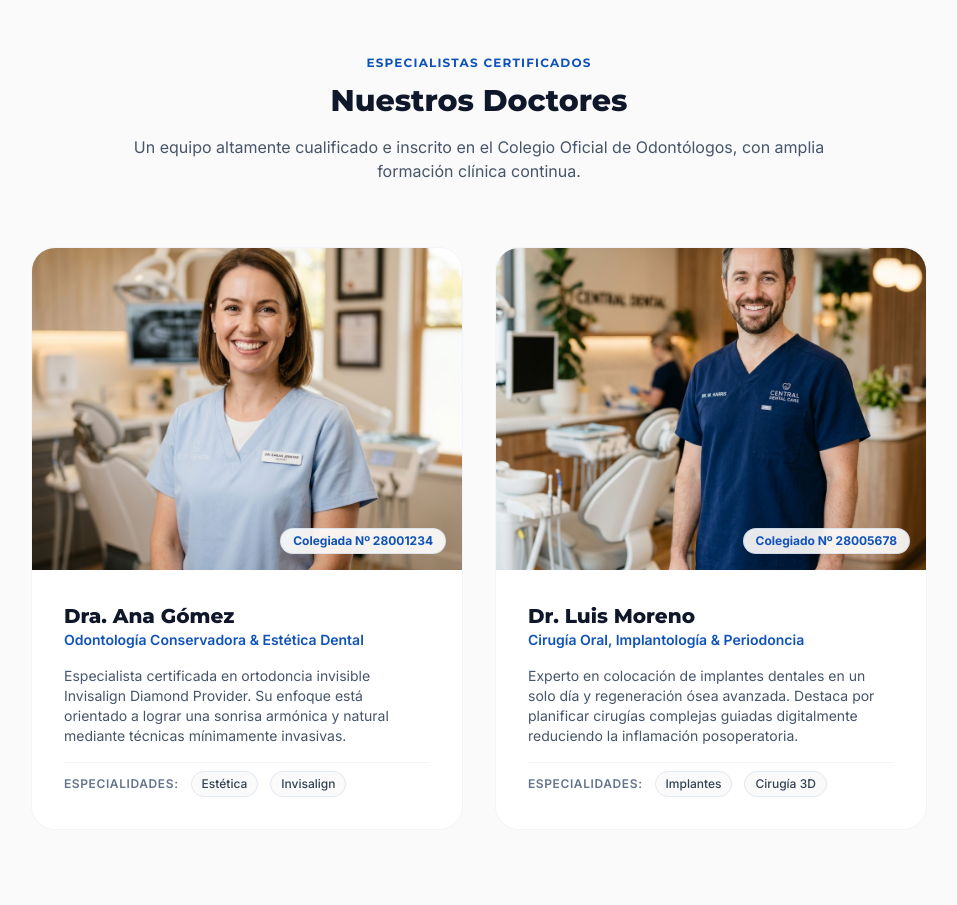
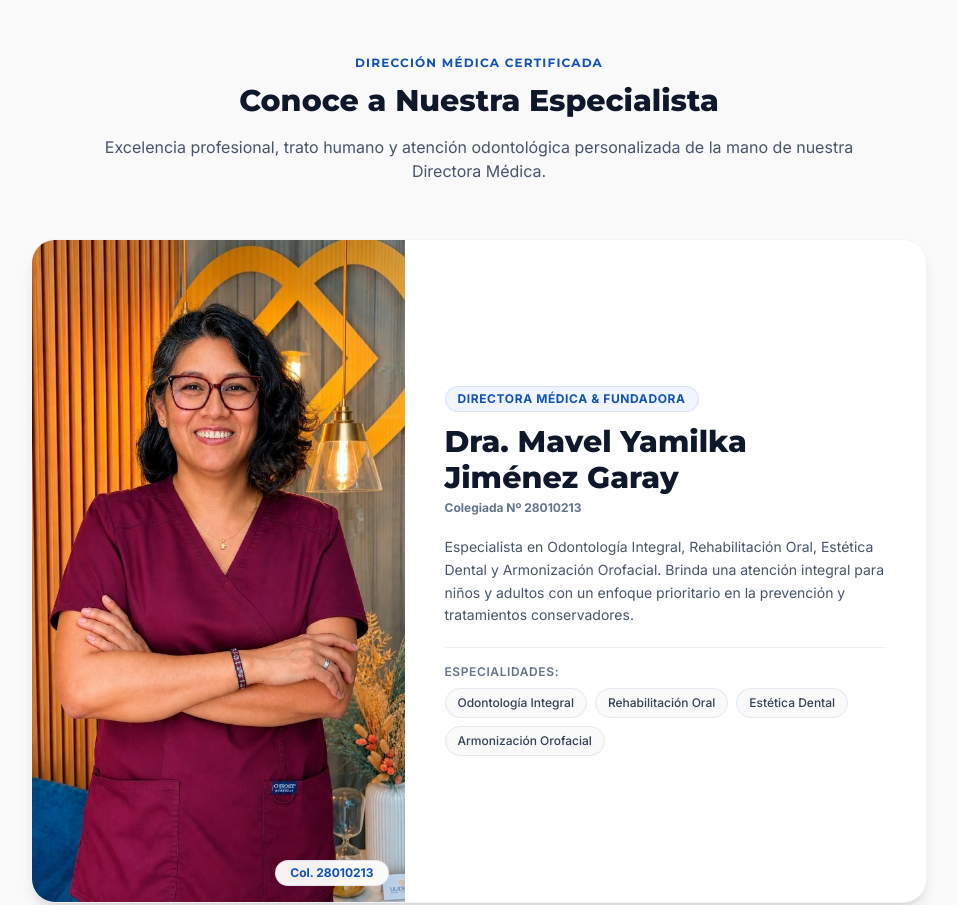
Before and after one commit to Emocito/ulidentclinicadental, a plain HTML site: page nosotros.html in a window 1280 px wide. Shown: the part 960-1865 px from the top of the page, without its empty margins (161-1118 px from the left). Drawn offline with nearby package versions, Linux system fonts and the light colour scheme.

Commit message:
Actualizar datos y fotos de Directora Médica Dra. Mavel Yamilka Jiménez Garay

```diff
--- a/nosotros.html
+++ b/nosotros.html
@@ -260,62 +260,53 @@
   <section class="py-20 bg-brand-bg relative overflow-hidden">
     <div class="max-w-7xl mx-auto px-6 lg:px-12">
       <!-- Header -->
-      <div class="text-center max-w-3xl mx-auto mb-16 reveal-item">
-        <h2 class="text-xs font-bold text-brand-blue tracking-widest uppercase mb-3">Especialistas Certificados</h2>
-        <h3 class="font-heading font-extrabold text-3xl text-slate-900">Nuestros Doctores</h3>
+      <div class="text-center max-w-3xl mx-auto mb-14 reveal-item">
+        <h2 class="text-xs font-bold text-brand-blue tracking-widest uppercase mb-3">Dirección Médica Certificada</h2>
+        <h3 class="font-heading font-extrabold text-3xl text-slate-900">Conoce a Nuestra Especialista</h3>
         <p class="text-slate-600 mt-4">
-          Un equipo altamente cualificado e inscrito en el Colegio Oficial de Odontólogos, con amplia formación clínica continua.
+          Excelencia profesional, trato humano y atención odontológica personalizada de la mano de nuestra Directora Médica.
         </p>
       </div>
 
-      <!-- Grid -->
-      <div class="grid md:grid-cols-2 gap-8 max-w-4xl mx-auto">
-        <!-- Dr 1 -->
-        <div class="group bg-white rounded-3xl border border-slate-100 overflow-hidden hover:shadow-xl hover:border-brand-gold/30 transition-all duration-300 reveal-item">
-          <div class="relative overflow-hidden aspect-[4/3]">
-            <img src="assets/doctor_ana.png" alt="Dra. Ana Gómez" class="w-full h-full object-cover group-hover:scale-105 transition-transform duration-500">
-            <div class="absolute bottom-4 right-4 bg-white/90 backdrop-blur px-3 py-1 rounded-full text-xs font-bold text-brand-blue border border-brand-blue/10">
-              Colegiada Nº 28001234
+      <!-- Single Spotlight Doctor Card -->
+      <div class="max-w-4xl mx-auto bg-white rounded-3xl border border-slate-100 overflow-hidden shadow-lg hover:shadow-xl transition-all duration-300 reveal-item">
+        <div class="grid md:grid-cols-12 items-stretch">
+
+          <!-- Image Column -->
+          <div class="md:col-span-5 relative min-h-[360px] md:min-h-[440px] bg-slate-100 overflow-hidden">
+            <img src="assets/doctor_mavel_2.jpg" alt="Dra. Mavel Yamilka Jiménez Garay" class="w-full h-full object-cover object-top hover:scale-105 transition-transform duration-500">
+            <div class="absolute bottom-4 right-4 bg-white/95 backdrop-blur px-3.5 py-1 rounded-full text-xs font-extrabold text-brand-blue border border-brand-blue/10 shadow-xs">
+              Col. 28010213
             </div>
           </div>
-          <div class="p-8 space-y-4">
+
+          <!-- Content Column -->
+          <div class="md:col-span-7 p-8 lg:p-10 flex flex-col justify-center space-y-5">
             <div>
-              <h4 class="font-heading font-extrabold text-xl text-slate-900">Dra. Ana Gómez</h4>
-              <p class="text-sm font-semibold text-brand-blue">Odontología Conservadora & Estética Dental</p>
+              <span class="inline-block text-xs font-bold text-brand-blue uppercase tracking-wider bg-brand-bluelight px-3 py-1 rounded-full border border-brand-blue/10 mb-3">
+                Directora Médica & Fundadora
+              </span>
+              <h4 class="font-heading font-extrabold text-2xl lg:text-3xl text-slate-900 leading-tight">
+                Dra. Mavel Yamilka Jiménez Garay
+              </h4>
+              <p class="text-xs font-bold text-slate-500 mt-1">Colegiada Nº 28010213</p>
             </div>
-            <p class="text-sm text-slate-600">
-              Especialista certificada en ortodoncia invisible Invisalign Diamond Provider. Su enfoque está orientado a lograr una sonrisa armónica y natural mediante técnicas mínimamente invasivas.
+
+            <p class="text-sm text-slate-600 leading-relaxed">
+              Especialista en Odontología Integral, Rehabilitación Oral, Estética Dental y Armonización Orofacial. Brinda una atención integral para niños y adultos con un enfoque prioritario en la prevención y tratamientos conservadores.
             </p>
-            <div class="flex items-center space-x-3 pt-2 text-slate-400 border-t border-slate-200/50">
-              <span class="text-xs font-semibold uppercase tracking-wider text-slate-500">Especialidades:</span>
-              <span class="text-xs bg-brand-bg px-2.5 py-1 rounded-full border border-slate-200 text-slate-700 font-medium">Estética</span>
-              <span class="text-xs bg-brand-bg px-2.5 py-1 rounded-full border border-slate-200 text-slate-700 font-medium">Invisalign</span>
+
+            <div class="pt-4 border-t border-slate-200/60 space-y-2">
+              <span class="text-xs font-semibold uppercase tracking-wider text-slate-500 block">Especialidades:</span>
+              <div class="flex flex-wrap gap-2">
+                <span class="text-xs bg-brand-bg px-3 py-1.5 rounded-full border border-slate-200 text-slate-700 font-medium">Odontología Integral</span>
+                <span class="text-xs bg-brand-bg px-3 py-1.5 rounded-full border border-slate-200 text-slate-700 font-medium">Rehabilitación Oral</span>
+                <span class="text-xs bg-brand-bg px-3 py-1.5 rounded-full border border-slate-200 text-slate-700 font-medium">Estética Dental</span>
+                <span class="text-xs bg-brand-bg px-3 py-1.5 rounded-full border border-slate-200 text-slate-700 font-medium">Armonización Orofacial</span>
+              </div>
             </div>
           </div>
-        </div>
 
-        <!-- Dr 2 -->
-        <div class="group bg-white rounded-3xl border border-slate-100 overflow-hidden hover:shadow-xl hover:border-brand-gold/30 transition-all duration-300 reveal-item delay-100">
-          <div class="relative overflow-hidden aspect-[4/3]">
-            <img src="assets/doctor_luis.png" alt="Dr. Luis Moreno" class="w-full h-full object-cover group-hover:scale-105 transition-transform duration-500">
-            <div class="absolute bottom-4 right-4 bg-white/90 backdrop-blur px-3 py-1 rounded-full text-xs font-bold text-brand-blue border border-brand-blue/10">
-              Colegiado Nº 28005678
-            </div>
-          </div>
-          <div class="p-8 space-y-4">
-            <div>
-              <h4 class="font-heading font-extrabold text-xl text-slate-900">Dr. Luis Moreno</h4>
-              <p class="text-sm font-semibold text-brand-blue">Cirugía Oral, Implantología & Periodoncia</p>
-            </div>
-            <p class="text-sm text-slate-600">
-              Experto en colocación de implantes dentales en un solo día y regeneración ósea avanzada. Destaca por planificar cirugías complejas guiadas digitalmente reduciendo la inflamación posoperatoria.
-            </p>
-            <div class="flex items-center space-x-3 pt-2 text-slate-400 border-t border-slate-200/50">
-              <span class="text-xs font-semibold uppercase tracking-wider text-slate-500">Especialidades:</span>
-              <span class="text-xs bg-brand-bg px-2.5 py-1 rounded-full border border-slate-200 text-slate-700 font-medium">Implantes</span>
-              <span class="text-xs bg-brand-bg px-2.5 py-1 rounded-full border border-slate-200 text-slate-700 font-medium">Cirugía 3D</span>
-            </div>
-          </div>
         </div>
       </div>
     </div>
```
Also changed, not shown: aviso-legal.html (+1 -1 lines), estetica-dental.html (+2 -2 lines), implantologia.html (+3 -3 lines), index.html (+35 -45 lines), odontopediatria.html (+1 -1 lines), ortodoncia.html (+2 -2 lines), assets/doctor_mavel_1.jpg (added), assets/doctor_mavel_2.jpg (added).
